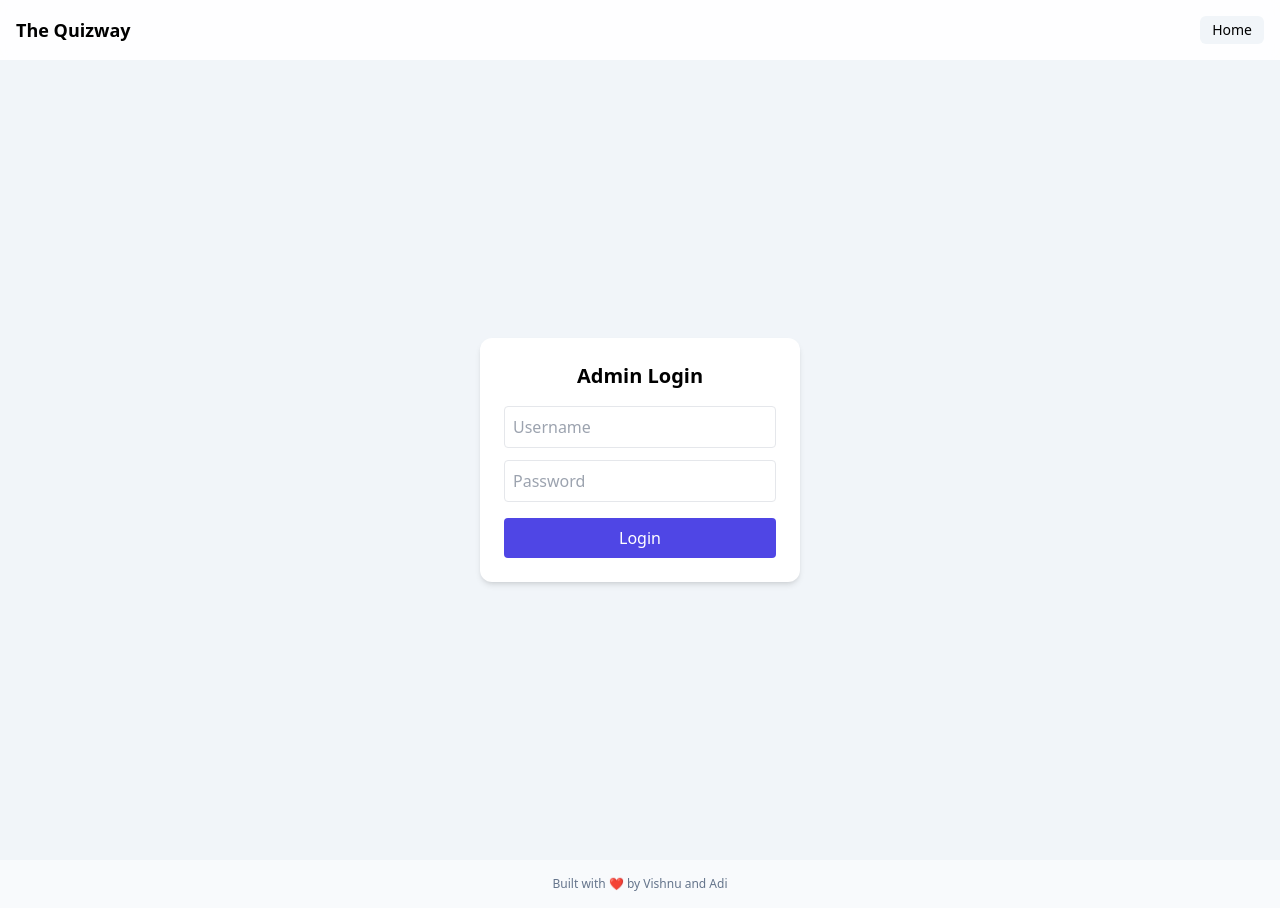
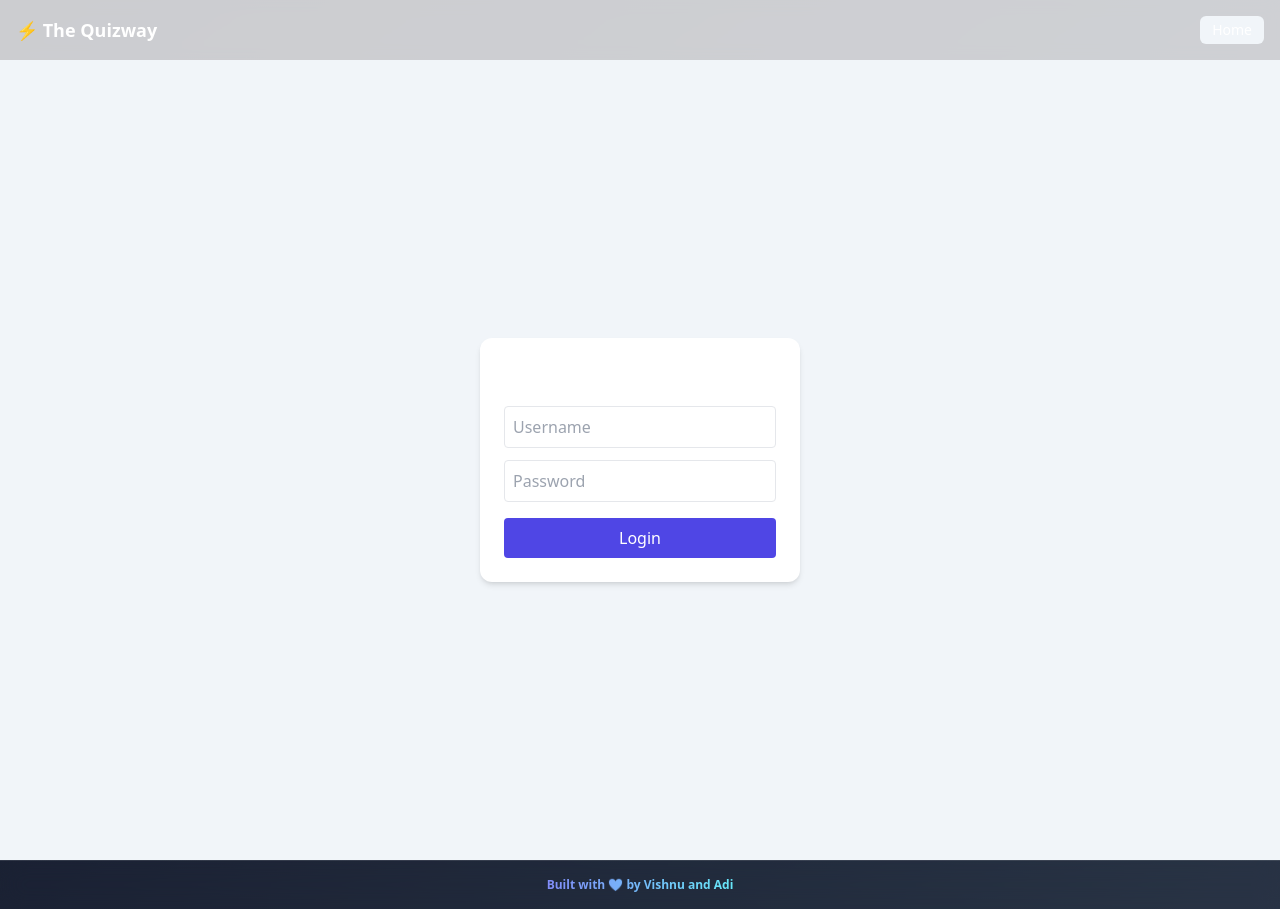
Before and after one commit to nerdrama-ai/The_Quizway_V1, a React (Vite) app: page / in a window 1280 px wide. Both pictures are taken after a click on the button "Admin". Built offline with nearby package versions, Linux system fonts and the light colour scheme.

Commit message:
Update App.jsx

```diff
--- a/src/App.jsx
+++ b/src/App.jsx
@@ -1,48 +1,83 @@
-import React, { useState } from 'react'
-import { getTopics } from './data/topics'
-import Home from './pages/Home'
-import TopicPage from './pages/TopicPage'
-import Header from './components/Header'
-import Admin from './pages/Admin'
+// FILE: src/App.jsx
+import React, { useState } from "react"
+import { getTopics } from "./data/topics"
+import Home from "./pages/Home"
+import TopicPage from "./pages/TopicPage"
+import Header from "./components/Header"
+import Admin from "./pages/Admin"
+import { motion, AnimatePresence } from "framer-motion"
 
 export default function App() {
   // ✅ load topics into state so we can update dynamically
   const [topics, setTopics] = useState(getTopics())
-  const [route, setRoute] = useState({ name: 'home' })
+  const [route, setRoute] = useState({ name: "home" })
 
   function openTopic(id) {
-    const topic = topics.find(t => t.id === id)
-    setRoute({ name: 'topic', topic })
+    const topic = topics.find((t) => t.id === id)
+    setRoute({ name: "topic", topic })
   }
 
   function goHome() {
     // refresh topics in case Admin made changes
     setTopics(getTopics())
-    setRoute({ name: 'home' })
+    setRoute({ name: "home" })
   }
 
   function goAdmin() {
-    setRoute({ name: 'admin' })
+    setRoute({ name: "admin" })
   }
 
   return (
-    <div className="min-h-screen bg-slate-50">
-      <Header title="The Quizway" onHome={goHome} />
+    <div className="min-h-screen flex flex-col bg-gradient-to-br from-slate-950 via-slate-900 to-slate-800 text-white">
+      {/* Header */}
+      <Header title="⚡ The Quizway" onHome={goHome} />
 
-      {route.name === 'home' && (
+      {/* Page transitions */}
+      <main className="flex-1">
+        <AnimatePresence mode="wait">
+          {route.name === "home" && (
+            <motion.div
+              key="home"
+              initial={{ opacity: 0, y: 30 }}
+              animate={{ opacity: 1, y: 0 }}
+              exit={{ opacity: 0, y: -30 }}
+              transition={{ duration: 0.4 }}
+            >
               <Home topics={topics} onOpen={openTopic} onAdmin={goAdmin} />
+            </motion.div>
           )}
 
-      {route.name === 'topic' && (
+          {route.name === "topic" && (
+            <motion.div
+              key="topic"
+              initial={{ opacity: 0, y: 30 }}
+              animate={{ opacity: 1, y: 0 }}
+              exit={{ opacity: 0, y: -30 }}
+              transition={{ duration: 0.4 }}
+            >
               <TopicPage topic={route.topic} onHome={goHome} />
+            </motion.div>
           )}
 
-      {route.name === 'admin' && (
+          {route.name === "admin" && (
+            <motion.div
+              key="admin"
+              initial={{ opacity: 0, y: 30 }}
+              animate={{ opacity: 1, y: 0 }}
+              exit={{ opacity: 0, y: -30 }}
+              transition={{ duration: 0.4 }}
+            >
               <Admin onHome={goHome} />
+            </motion.div>
           )}
+        </AnimatePresence>
+      </main>
 
-      <footer className="text-center p-4 text-xs text-slate-500">
+      {/* Futuristic Footer */}
+      <footer className="text-center p-4 text-xs text-slate-400 bg-white/5 backdrop-blur-md border-t border-white/10">
+        <span className="bg-gradient-to-r from-indigo-400 to-cyan-300 bg-clip-text text-transparent font-semibold">
           Built with ❤️ by Vishnu and Adi
+        </span>
       </footer>
     </div>
   )
```
Lines whose indentation alone changed are shown as unchanged.
